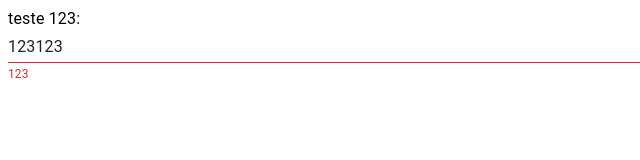
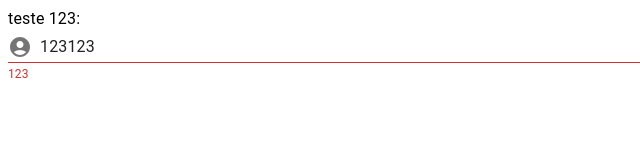
Before and after one commit to Paulo-Enrique-Santos/auth-user-token-web, a React (Vite) app: page /cadastro in a window 1280 px wide. Shown: the top 160 px of the page, without its empty margins (0-640 px from the left). Built offline with nearby package versions, Linux system fonts and the light colour scheme.

Commit message:
fix: correct type

```diff
--- a/src/AppRoutes.tsx
+++ b/src/AppRoutes.tsx
@@ -1,5 +1,6 @@
 import { BrowserRouter, Route, Routes } from 'react-router-dom'
 import CustomInput from './shared/components/CustomInput/CustomInput'
+import AccountCircleIcon from '@mui/icons-material/AccountCircle'
 
 const AppRoutes = () => {
   return (
@@ -13,6 +14,7 @@ const AppRoutes = () => {
               error={'123'}
               value={'123123'}
               setValue={(e) => {}}
+              icon={<AccountCircleIcon />}
             />
           }
         />
--- a/src/shared/components/CustomInput/CustomInput.tsx
+++ b/src/shared/components/CustomInput/CustomInput.tsx
@@ -5,7 +5,7 @@ export interface Props {
   error: string
   value: string
   setValue: (value: string) => void
-  icon?: any
+  icon?: JSX.Element
 }
 
 const CustomInput = ({ label, error, value, setValue, icon }: Props) => {
```
